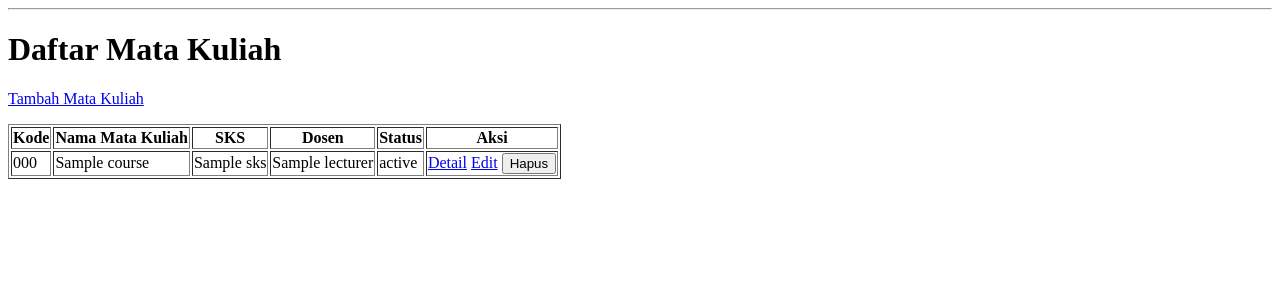
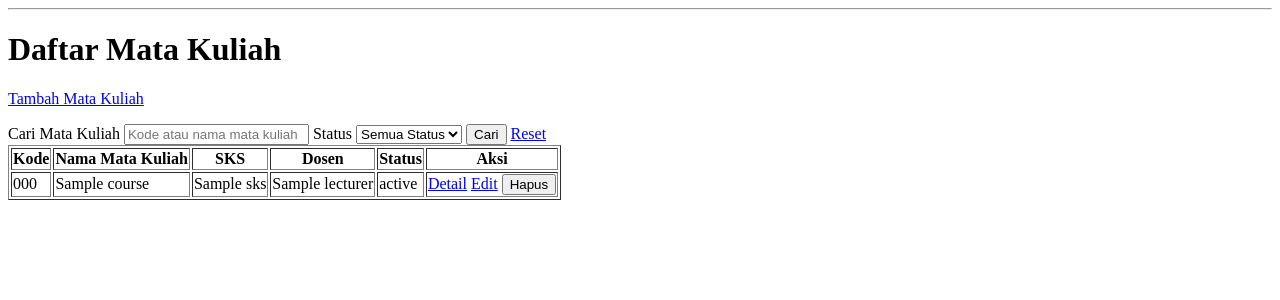
Before and after one commit to Devvrp/kampuslms-kelompok-03, a Laravel app: template resources/views/courses/index.blade.php in a window 1280 px wide. Shown: the part 26-326 px from the top of the page. Run offline with Laravel 12, Linux system fonts and the light colour scheme; the template is opened without the code that fills it: most values are stand-ins (such as "Sample title", 1, 10 or a date in 2020).

Commit message:
feat: add course search filter and pagination

```diff
--- a/resources/views/courses/index.blade.php
+++ b/resources/views/courses/index.blade.php
@@ -9,6 +9,28 @@
     <p>
         <a href="{{ route('courses.create') }}">Tambah Mata Kuliah</a>
     </p>
+
+    <form action="{{ route('courses.index') }}" method="GET">
+        <label for="q">Cari Mata Kuliah</label>
+        <input
+            type="text"
+            id="q"
+            name="q"
+            value="{{ request('q') }}"
+            placeholder="Kode atau nama mata kuliah"
+        >
+
+        <label for="status">Status</label>
+        <select id="status" name="status">
+            <option value="">Semua Status</option>
+            <option value="draft" @selected(request('status') === 'draft')>Draft</option>
+            <option value="active" @selected(request('status') === 'active')>Active</option>
+            <option value="archived" @selected(request('status') === 'archived')>Archived</option>
+        </select>
+
+        <button type="submit">Cari</button>
+        <a href="{{ route('courses.index') }}">Reset</a>
+    </form>
 
     <table border="1">
         <tr>
@@ -45,4 +67,6 @@
         @endforelse
     </table>
 
+    {{ $courses->links() }}
+
 </x-layout>
```
Also changed, not shown: app/Http/Controllers/CourseController.php (+18 -2 lines).
